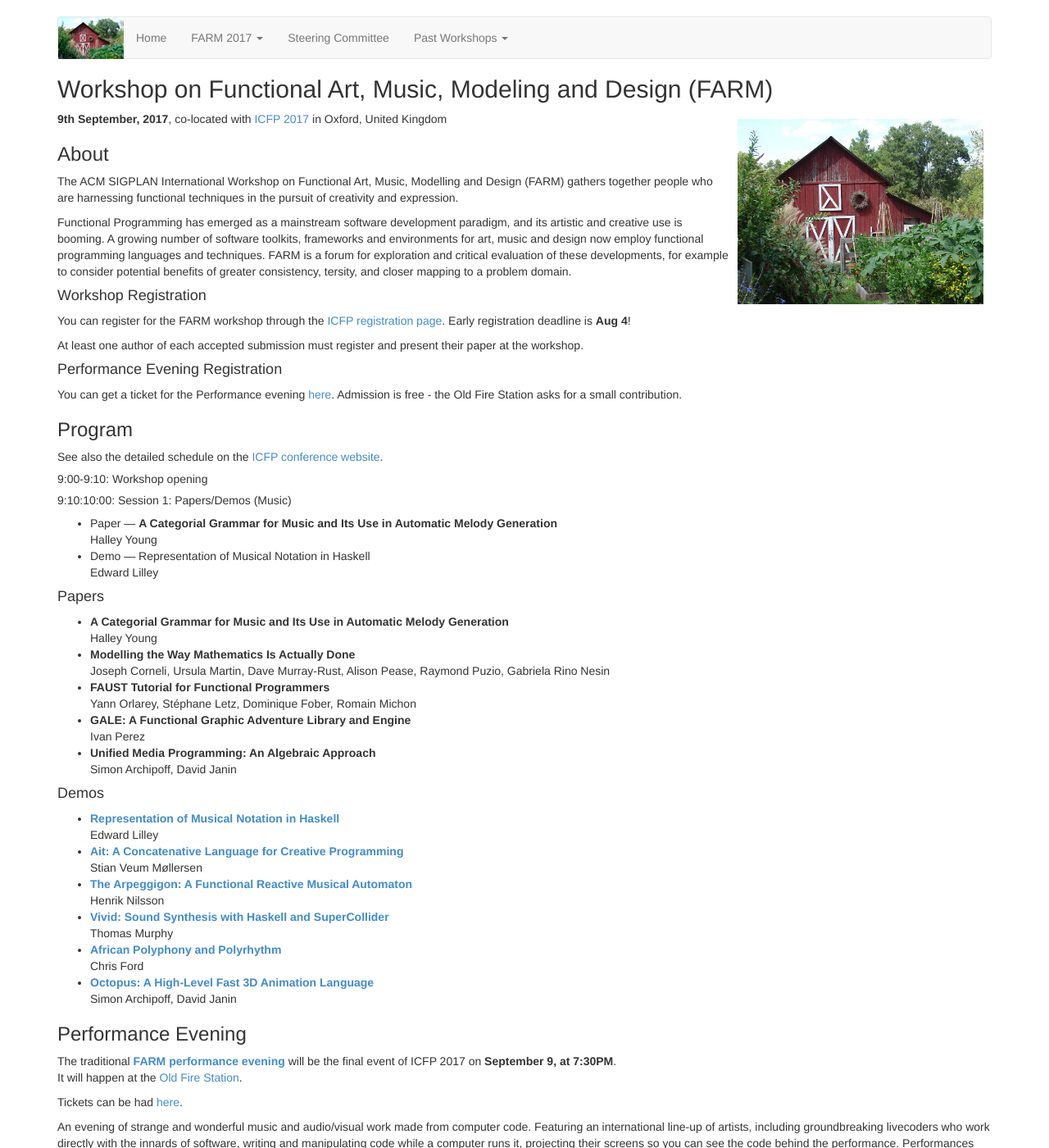
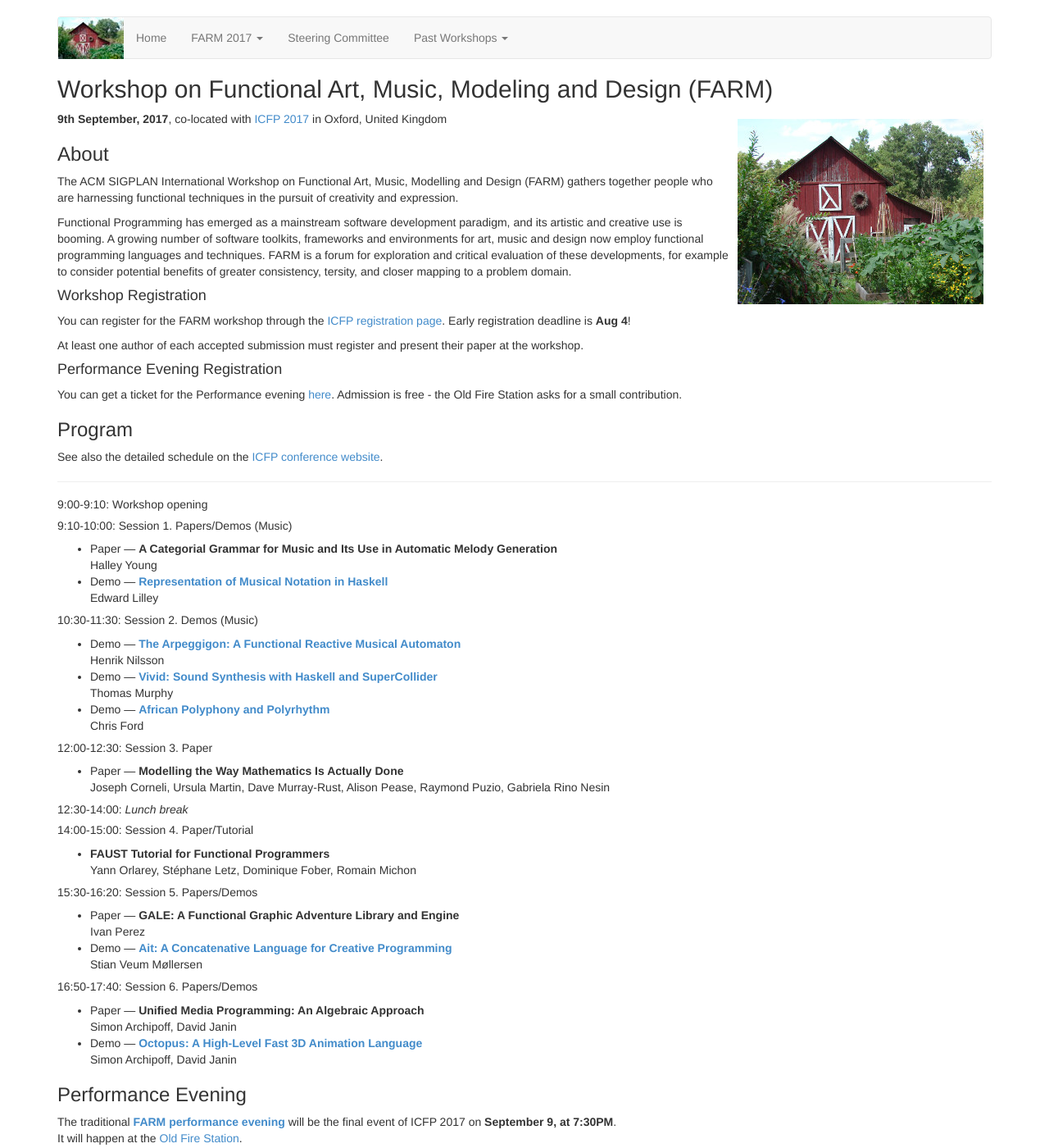
Before and after one commit to functional-art/functional-art.github.com, a Jekyll site: the page built from 2017/index.md, in a window 1280 px wide and 1400 px high. Shown: the whole window at 82% size. Built offline with Jekyll 4.4.1, drawn with Linux system fonts in a browser that asks for light colours; nearby versions of some CDN libraries.

Commit message:
farm17 program

```diff
--- a/2017/index.md
+++ b/2017/index.md
@@ -46,43 +46,52 @@
 
 See also the detailed schedule on the [ICFP conference website](http://icfp17.sigplan.org/track/farm-2017-papers#program).
 
+-------
+
 ##### 9:00-9:10: Workshop opening
 
-##### 9:10:10:00: Session 1: Papers/Demos (Music)
+##### 9:10-10:00: Session 1. Papers/Demos (Music)
 
-* Paper — **A Categorial Grammar for Music and Its Use in Automatic Melody Generation**
-<br/>Halley Young
-* Demo — Representation of Musical Notation in Haskell
-<br/>Edward Lilley
+* Paper — **A Categorial Grammar for Music and Its Use in Automatic Melody Generation**<br/>
+  Halley Young
+* Demo — **[Representation of Musical Notation in Haskell](abstractmusic)**<br/>
+  Edward Lilley
 
+##### 10:30-11:30: Session 2. Demos (Music)
 
-#### Papers
+* Demo — **[The Arpeggigon: A Functional Reactive Musical Automaton](arpeggigon)**  <br/>
+  Henrik Nilsson
+* Demo — **[Vivid: Sound Synthesis with Haskell and SuperCollider](vivid)**<br/>
+  Thomas Murphy
+* Demo — **[African Polyphony and Polyrhythm](african-polyphony)**<br/>
+  Chris Ford
 
-* **A Categorial Grammar for Music and Its Use in Automatic Melody Generation**<br/>
-	Halley Young
-* **Modelling the Way Mathematics Is Actually Done**<br/>
+##### 12:00-12:30: Session 3. Paper
+
+* Paper — **Modelling the Way Mathematics Is Actually Done**<br/>
   Joseph Corneli, Ursula Martin, Dave Murray-Rust, Alison Pease, Raymond Puzio, Gabriela Rino Nesin
+
+##### 12:30-14:00: _Lunch break_
+
+##### 14:00-15:00: Session 4. Paper/Tutorial
+
 * **FAUST Tutorial for Functional Programmers**<br/>
   Yann Orlarey, Stéphane Letz, Dominique Fober, Romain Michon
-* **GALE: A Functional Graphic Adventure Library and Engine**<br/>
+
+##### 15:30-16:20: Session 5. Papers/Demos
+
+* Paper — **GALE: A Functional Graphic Adventure Library and Engine**<br/>
   Ivan Perez
-* **Unified Media Programming: An Algebraic Approach**<br/>
+* Demo — **[Ait: A Concatenative Language for Creative Programming](ait)**<br/>
+  Stian Veum Møllersen
+
+##### 16:50-17:40: Session 6. Papers/Demos
+
+* Paper — **Unified Media Programming: An Algebraic Approach**<br/>
+  Simon Archipoff, David Janin
+* Demo — **[Octopus: A High-Level Fast 3D Animation Language](octopus)**<br/>
   Simon Archipoff, David Janin
 
-#### Demos
-
-* **[Representation of Musical Notation in Haskell](abstractmusic)**<br/>
-  Edward Lilley
-* **[Ait: A Concatenative Language for Creative Programming](ait)**<br/>
-  Stian Veum Møllersen
-* **[The Arpeggigon: A Functional Reactive Musical Automaton](arpeggigon)**  <br/>
-  Henrik Nilsson
-* **[Vivid: Sound Synthesis with Haskell and SuperCollider](vivid)**<br/>
-  Thomas Murphy
-* **[African Polyphony and Polyrhythm](african-polyphony)**<br/>
-  Chris Ford
-* **[Octopus: A High-Level Fast 3D Animation Language](octopus)**<br/>
-  Simon Archipoff, David Janin
 
 ### Performance Evening
 
```
